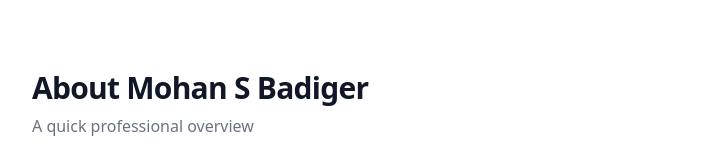
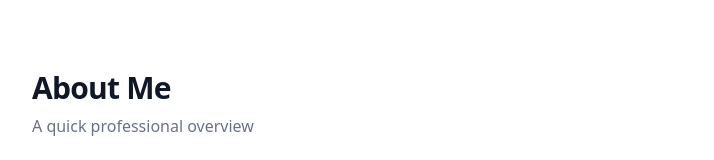
Before and after one commit to Mohan-Badiger/cv-mohan, a React (Vite) app: page / in a window 1280 px wide. Shown: the part 772-932 px from the top of the page, without its empty margins (160-874 px from the left). Built offline with nearby package versions, Linux system fonts and the light colour scheme; no server answers.

Commit message:
updated about page

```diff
--- a/src/components/About.jsx
+++ b/src/components/About.jsx
@@ -14,7 +14,7 @@ const About = () => {
           className="mb-10 sm:mb-12"
         >
           <h2 className="text-2xl sm:text-3xl font-semibold tracking-tight text-gray-900 dark:text-white">
-            About Mohan S Badiger
+            About Me
           </h2>
           <p className="mt-2 text-sm sm:text-base text-gray-500 dark:text-gray-400">
             A quick professional overview
```
